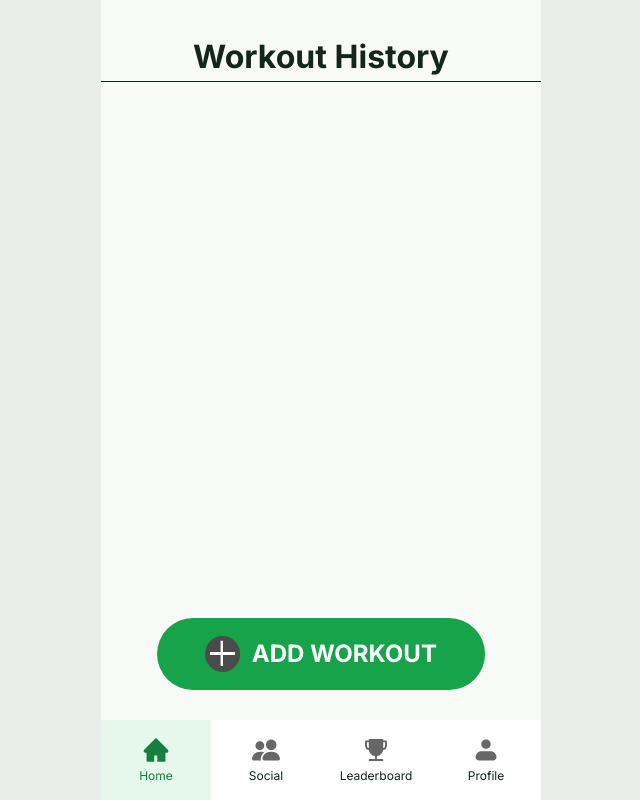
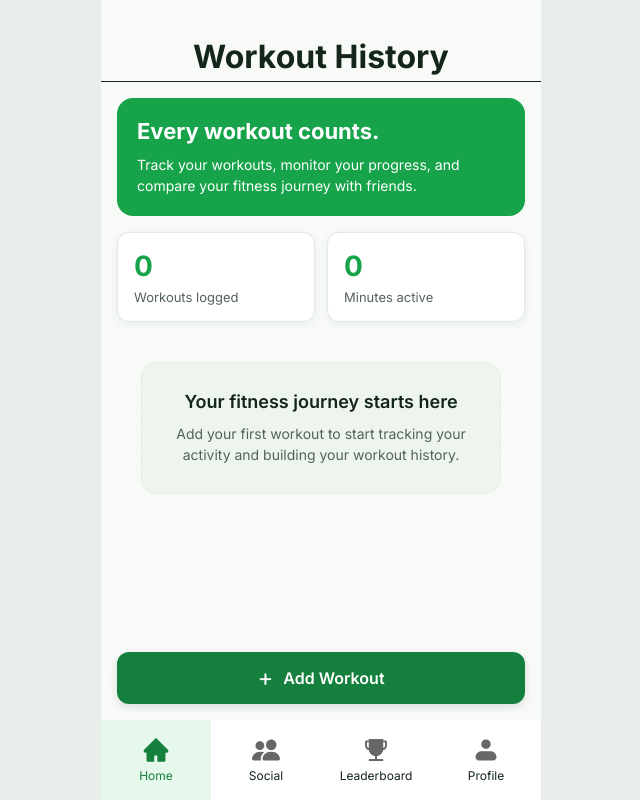
Before and after one commit to briggsmurphy/csc484-assignment6-prototype, a React (Vite) app: page / in a window 1280 px wide. Shown: the whole page, without its empty margins (319-959 px from the left). Built offline with nearby package versions, Linux system fonts and the light colour scheme.

Commit message:
Improve home page design and add border to photos

```diff
--- a/src/components/AddWorkoutButton.css
+++ b/src/components/AddWorkoutButton.css
@@ -1,47 +1,32 @@
 .add-workout-button {
   display: flex;
-  flex-direction: row;
   align-items: center;
   justify-content: center;
-  gap: 12px;
-  padding: 18px 48px;
-  box-sizing: border-box;
-  border-radius: var(--radius-pill);
-  background: var(--color-button);
+  gap: 10px;
+  width: 100%;
+  min-height: 52px;
+  padding: 14px 20px;
+  border: none;
+  border-radius: var(--radius-md);
+  background: var(--color-primary-dark);
   color: var(--color-text-inverse);
-  font-size: 24px;
-  font-weight: 800;
+  font-size: 16px;
+  font-weight: var(--font-weight-semibold);
+  box-shadow: 0 3px 8px rgba(20, 37, 27, 0.12);
+  cursor: pointer;
+  transition: background 0.2s ease;
 }
 
 .add-workout-button__icon {
-  position: relative;
-  display: flex;
-  align-items: center;
-  justify-content: center;
-  zoom: 0.55; /* shrinks circle + plus together, including layout space */
+  font-size: 24px;
+  font-weight: 400;
+  line-height: 1;
 }
 
-.add-workout-button__icon > img:first-child {
-  display: block;
+.add-workout-button:hover {
+  background: #166534;
 }
 
-.add-workout-button__line {
-  position: absolute;
+.add-workout-button:active {
+  transform: scale(0.98);
 }
-
-img.add-workout-button__line {
-  display: block;
-}
-
-.add-workout-button__line.rotated-line {
-  position: absolute;
-  width: 47px;
-  height: 5px;
-}
-
-.add-workout-button__line.rotated-line img {
-  display: block;
-  width: 47px;
-  height: 5px;
-  transform: rotate(90deg);
-}
--- a/src/components/AddWorkoutButton.jsx
+++ b/src/components/AddWorkoutButton.jsx
@@ -1,19 +1,16 @@
-import circle from "../assets/figma/add-workout-circle.svg";
-import verticalLine from "../assets/figma/add-workout-line-vertical.svg";
-import horizontalLine from "../assets/figma/add-workout-line-horizontal.svg";
 import "./AddWorkoutButton.css";
 
 function AddWorkoutButton({ onClick }) {
   return (
-    <button className="add-workout-button" onClick={onClick}>
-      <span className="add-workout-button__icon">
-        <img src={circle} alt="" />
-        <span className="add-workout-button__line rotated-line">
-          <img src={verticalLine} alt="" />
-        </span>
-        <img className="add-workout-button__line" src={horizontalLine} alt="" />
+    <button
+      className="add-workout-button"
+      onClick={onClick}
+      type="button"
+    >
+      <span className="add-workout-button__icon" aria-hidden="true">
+        +
       </span>
-      ADD WORKOUT
+      Add Workout
     </button>
   );
 }
--- a/src/components/SocialPost.css
+++ b/src/components/SocialPost.css
@@ -141,9 +141,12 @@
 
 .social-post__photo {
   display: block;
-  width: 100%;
+  width: calc(100% - 32px);
   max-height: 320px;
   object-fit: cover;
+  margin: 12px auto;
+  border-radius: 10px;
+  box-shadow: 0 0 8px rgba(0, 0, 0, 0.45);
 }
 
 .social-post__stats {
--- a/src/pages/Home.jsx
+++ b/src/pages/Home.jsx
@@ -42,9 +42,34 @@ function Home({ workouts, setWorkouts }) {
     setWorkoutToDelete(null);
   }
 
+  const totalMinutes = workouts.reduce(
+    (total, workout) => total + Number(workout.duration),
+    0
+  );
+
   return (
     <main className="page">
       <PageHeader title="Workout History" />
+
+      <div className="home__intro">
+        <h2>Every workout counts.</h2>
+        <p>
+          Track your workouts, monitor your progress, and
+          compare your fitness journey with friends.
+        </p>
+      </div>
+
+      <div className="home__summary">
+        <div className="home__summary-card">
+          <strong>{workouts.length}</strong>
+          <span>Workouts logged</span>
+        </div>
+
+        <div className="home__summary-card">
+          <strong>{totalMinutes}</strong>
+          <span>Minutes active</span>
+        </div>
+      </div>
 
       {!showForm && (
         <div className="home__add-workout">
@@ -102,6 +127,16 @@ function Home({ workouts, setWorkouts }) {
       )}
 
       <div className="workout-history">
+        {workouts.length === 0 && !showForm && (
+          <div className="workout-history__empty">
+            <h3>Your fitness journey starts here</h3>
+            <p>
+              Add your first workout to start tracking your
+              activity and building your workout history.
+            </p>
+          </div>
+        )}
+
         {workouts.map((workout) => (
           <div className="workout-history__item" key={workout.id}>
             <div className="workout-history__menu-container">
--- a/src/styles/Home.css
+++ b/src/styles/Home.css
@@ -1,8 +1,10 @@
 .home__add-workout {
   position: fixed;
-  bottom: calc(var(--navbar-height) + 30px);
+  bottom: calc(var(--navbar-height) + 16px);
   left: 50%;
   transform: translateX(-50%);
+  width: calc(100% - 32px);
+  max-width: calc(var(--app-width) - 32px);
   z-index: 1;
 }
 
@@ -52,6 +54,7 @@
   flex-direction: column;
   gap: 12px;
   margin: 24px;
+  padding-bottom: 84px;
 }
 
 .workout-history__item {
@@ -144,3 +147,79 @@
 .workout-history__menu button:hover {
   background: #fee2e2;
 }
+
+/* Home page introduction */
+
+.home__intro {
+  margin: 16px;
+  padding: 20px;
+  background: var(--color-primary);
+  color: var(--color-text-inverse);
+  border-radius: var(--radius-lg);
+}
+
+.home__intro h2 {
+  margin: 0 0 8px;
+  color: inherit;
+  font-size: 22px;
+  font-weight: var(--font-weight-bold);
+}
+
+.home__intro p {
+  font-size: 14px;
+  line-height: 1.5;
+}
+
+/* Workout summary */
+
+.home__summary {
+  display: grid;
+  grid-template-columns: repeat(2, minmax(0, 1fr));
+  gap: 12px;
+  margin: 16px;
+}
+
+.home__summary-card {
+  display: flex;
+  flex-direction: column;
+  gap: 6px;
+  padding: 16px;
+  background: var(--color-surface);
+  border: 1px solid var(--color-border);
+  border-radius: var(--radius-md);
+  box-shadow: var(--shadow-card);
+}
+
+.home__summary-card strong {
+  font-size: 28px;
+  font-weight: var(--font-weight-bold);
+  color: var(--color-primary);
+}
+
+.home__summary-card span {
+  font-size: 13px;
+  color: var(--color-text-secondary);
+}
+
+/* Empty workout history */
+
+.workout-history__empty {
+  margin: 16px;
+  padding: 28px 20px;
+  text-align: center;
+  background: var(--color-surface-secondary);
+  border: 1px dashed var(--color-border);
+  border-radius: var(--radius-lg);
+}
+
+.workout-history__empty h3 {
+  margin: 0 0 10px;
+  font-size: 18px;
+  font-weight: var(--font-weight-semibold);
+}
+
+.workout-history__empty p {
+  font-size: 14px;
+  line-height: 1.5;
+  color: var(--color-text-secondary);
+}
```
